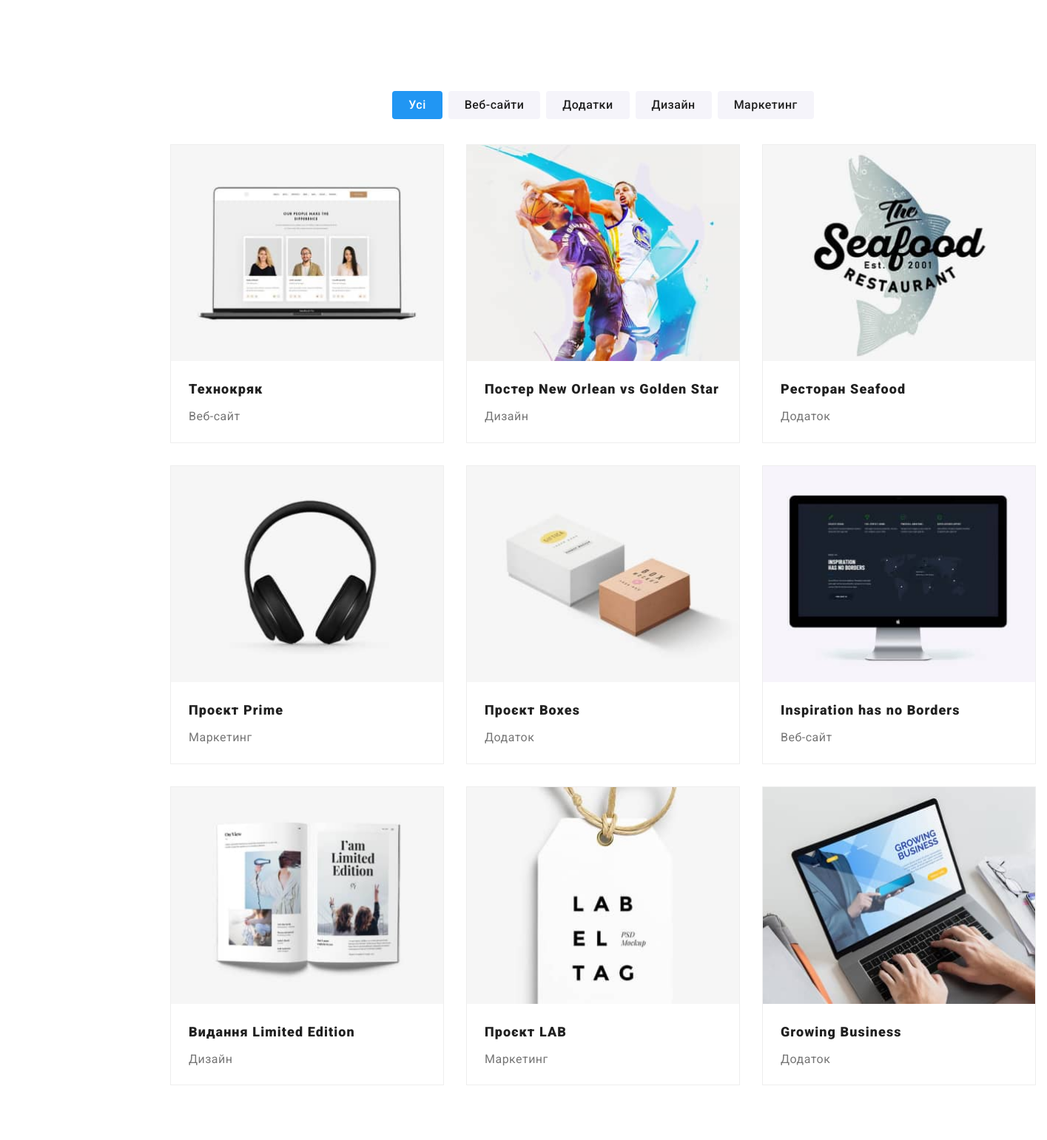
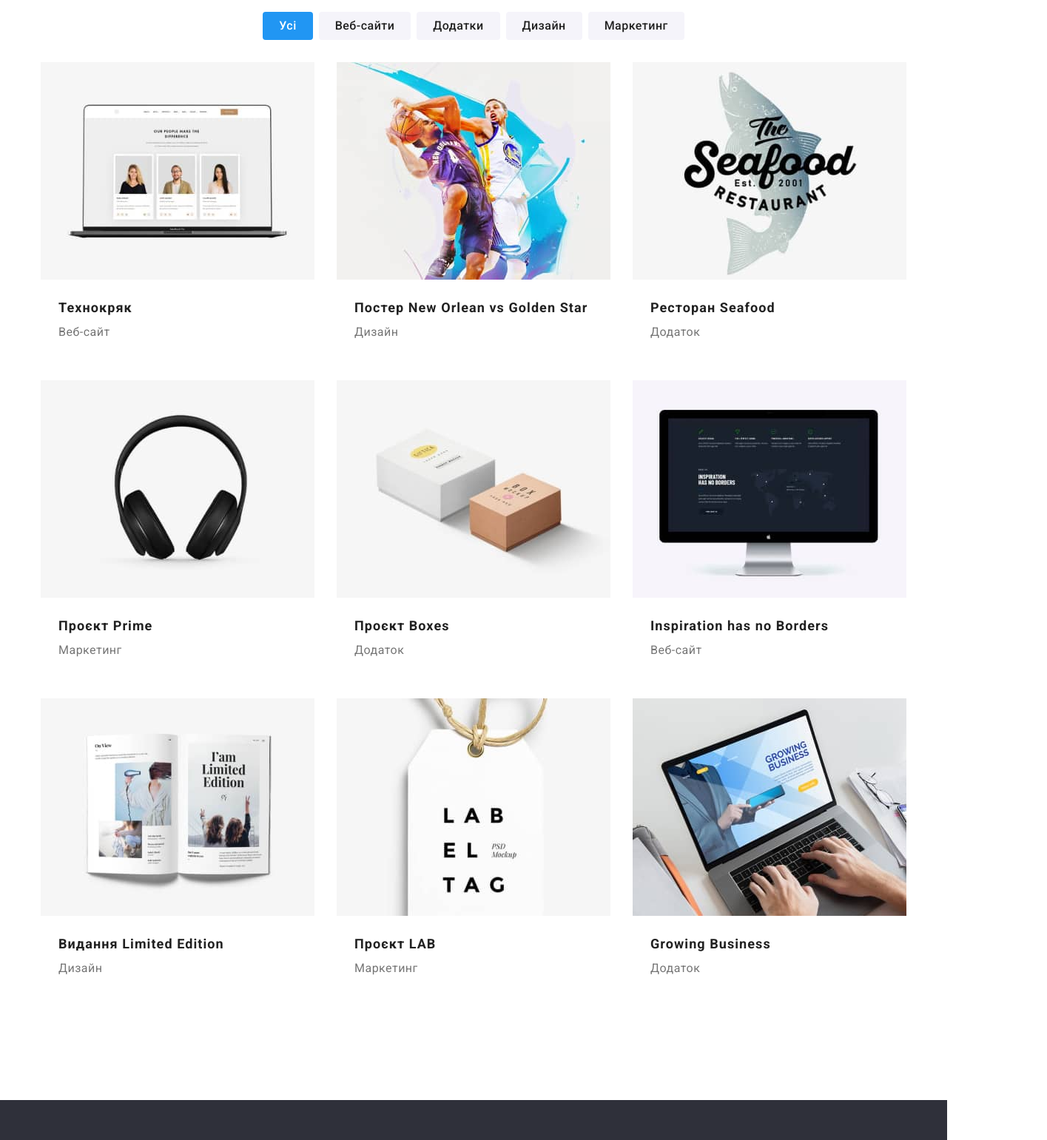
Before and after one commit to OksanaDONE/goit-markup-hw-03, a plain HTML site: page portfolio.html in a window 1280 px wide. Shown: the part 115-1656 px from the top of the page at 74% size, 1415 px wide, since content can reach past the window. Drawn offline with nearby package versions, Linux system fonts and the light colour scheme.

Commit message:
corrected home work

```diff
--- a/portfolio.html
+++ b/portfolio.html
@@ -7,16 +7,19 @@
     <link rel="preconnect" href="https://fonts.googleapis.com" />
     <link rel="preconnect" href="https://fonts.gstatic.com" crossorigin />
     <link
-      href="https://fonts.googleapis.com/css2?family=Open+Sans:wght@400;600;700&family=Raleway:wght@700&family=Roboto:wght@400;500;900&display=swap"
+      href="https://fonts.googleapis.com/css2?family=Raleway:wght@700&family=Roboto:wght@400;500;700;900&display=swap"
       rel="stylesheet"
     />
-    <link rel="stylesheet" href="https://cdn.jsdelivr.net/npm/modern-normalize@1.1.0/modern-normalize.css">
+    <link
+      rel="stylesheet"
+      href="https://cdn.jsdelivr.net/npm/modern-normalize@1.1.0/modern-normalize.css"
+    />
     <link rel="stylesheet" href="./styles/main.css" />
   </head>
   <body>
     <!-- це заголовок -->
     <header class="page-header">
-      <div class="container header-container-flex">
+      <div class="container header-container-flex main-heder">
         <a href="/index.html" class="link-logo link"><span>Web</span>Studio</a>
         <nav class="navigation">
           <ul class="navigation-list list">
@@ -51,128 +54,143 @@
     <!--фільтр портфоліо-->
 
     <main>
-      <section class="portfolio portfolio-main-page">
-        <div class="container">
+        <section class="portfolio">
+          <div class="container portfolio-general">
+          <div class="filter-general">
             <h1 hidden>Портфоліо</h1>
             <ul class="filter list filter-flex">
-            <li class="filter-list">
+              <li>
                 <button type="button" class="button-filter current">Усі</button>
               </li>
-            <li class="filter-list">
+              <li>
                 <button type="button" class="button-filter">Веб-сайти</button>
               </li>
-            <li class="filter-list">
+              <li>
                 <button type="button" class="button-filter">Додатки</button>
               </li>
-            <li><button type="button" class="button-filter">Дизайн</button></li>
-            <li class="filter-list">
+              <li>
+                <button type="button" class="button-filter">Дизайн</button>
+              </li>
+              <li>
                 <button type="button" class="button-filter">Маркетинг</button>
               </li>
             </ul>
           </div>
-        <!--КАРТКИ З ПОРТФОЛІО -->
-        <div class="container">
+<div>
   <ul class="list portfolio-list-flex">
-          <li class="flex-element-portfolio">
-            <img class="img-portfolio-main"
+  <li class="portfolio-elements-current">
+    <img
       src="./images.portfolio/img.jpg"
       alt="Технокряк"
       width="370"
       height="294"
     />
+    <div class="title-text-portfolio">
       <h2 class="portfolio-elements">Технокряк</h2>
-            <p class="portfolio-text">Веб-сайт</p>
+      <p class="portfolio-text">Веб-сайт</p></div>
   </li>
-          <li class="flex-element-portfolio">
-            <img class="img-portfolio-main"
+  <li class="portfolio-elements-current">
+    <img
       src="./images.portfolio/img-1.jpg"
       alt="Постер New Orlean vs Golden Star"
       width="370"
       height="294"
     />
-            <h2 class="portfolio-elements">Постер New Orlean vs Golden Star</h2>
-            <p class="portfolio-text">Дизайн</p>
+    <div class="title-text-portfolio">
+      <h2 class="portfolio-elements">
+      Постер New Orlean vs Golden Star
+    </h2>
+    <p class="portfolio-text">Дизайн</p></div>
   </li>
-          <li class="flex-element-portfolio">
-            <img class="img-portfolio-main"
+  <li class="portfolio-elements-current">
+    <img
       src="./images.portfolio/img-2.jpg"
       alt="Ресторан Seafood"
       width="370"
       height="294"
     />
-            <h2 class="portfolio-elements">Ресторан Seafood</h2>
-            <p class="portfolio-text">Додаток</p>
+    <div class="title-text-portfolio"><h2 class="portfolio-elements">Ресторан Seafood</h2>
+      <p class="portfolio-text">Додаток</p></div>
+
   </li>
-          <li class="flex-element-portfolio">
-            <img class="img-portfolio-main"
+  <li class="portfolio-elements-current">
+    <img
       src="./images.portfolio/img-3.jpg"
       alt="Проєкт Prime"
       width="370"
       height="294"
     />
-            <h2 class="portfolio-elements">Проєкт Prime</h2>
-            <p class="portfolio-text">Маркетинг</p>
+    <div class="title-text-portfolio"> <h2 class="portfolio-elements">Проєкт Prime</h2>
+      <p class="portfolio-text">Маркетинг</p></div>
+
   </li>
-          <li class="flex-element-portfolio">
-            <img class="img-portfolio-main"
+  <li class="portfolio-elements-current">
+    <img
       src="./images.portfolio/img-4.jpg"
       alt="Проєкт Boxes"
       width="370"
       height="294"
     />
-            <h2 class="portfolio-elements">Проєкт Boxes</h2>
-            <p class="portfolio-text">Додаток</p>
+    <div class="title-text-portfolio"><h2 class="portfolio-elements">Проєкт Boxes</h2>
+      <p class="portfolio-text">Додаток</p></div>
   </li>
-          <li class="flex-element-portfolio">
-            <img class="img-portfolio-main"
+  <li class="portfolio-elements-current">
+    <img
       src="./images.portfolio/img-5.jpg"
       alt="Inspiration has no Borders"
       width="370"
       height="294"
     />
-            <h2 class="portfolio-elements">Inspiration has no Borders</h2>
-            <p class="portfolio-text">Веб-сайт</p>
+    <div class="title-text-portfolio"><h2 class="portfolio-elements">Inspiration has no Borders</h2>
+      <p class="portfolio-text">Веб-сайт</p></div>
   </li>
-          <li class="flex-element-portfolio">
-            <img class="img-portfolio-main"
+  <li class="portfolio-elements-current">
+    <img
       src="./images.portfolio/img-6.jpg"
       alt="Видання Limited Edition"
       width="370"
       height="294"
     />
-            <h2 class="portfolio-elements">Видання Limited Edition</h2>
-            <p class="portfolio-text">Дизайн</p>
+    <div class="title-text-portfolio">  <h2 class="portfolio-elements">Видання Limited Edition</h2>
+      <p class="portfolio-text">Дизайн</p></div>
+
   </li>
-          <li class="flex-element-portfolio">
-            <img class="img-portfolio-main"
+  <li class="portfolio-elements-current">
+    <img
       src="./images.portfolio/img-7.jpg"
       alt="Проєкт LAB"
       width="370"
       height="294"
     />
-            <h2 class="portfolio-elements">Проєкт LAB</h2>
-            <p class="portfolio-text">Маркетинг</p>
+    <div class="title-text-portfolio"><h2 class="portfolio-elements">Проєкт LAB</h2>
+      <p class="portfolio-text">Маркетинг</p></div>
+
   </li>
-          <li class="flex-element-portfolio">
-            <img class="img-portfolio-main"
+  <li class="portfolio-elements-current">
+    <img
       src="./images.portfolio/img-8.jpg"
       alt="Growing Business"
       width="370"
       height="294"
     />
-            <h2 class="portfolio-elements">Growing Business</h2>
-            <p class="portfolio-text">Додаток</p>
+    <div class="title-text-portfolio"><h2 class="portfolio-elements">Growing Business</h2>
+      <p class="portfolio-text">Додаток</p></div>
+
   </li>
-        </ul></div>
+</ul>
 </section>
+</div>
+      </div>
     </main>
+
     <footer class="about-contacts">
-      <div class="container">
+      <div class="container footer-general">
         <a href="/index.html" class="liogo-footer link"
           ><span>Web</span>Studio
         </a>
         <address id="contacts">
-        <ul class="list address-flex">
+          <div class="all-contacts-footer">
+            <ul class="list">
               <li>
                 <a
                   href="https://goo.gl/maps/HAS33CNMjg7aCFYM8"
@@ -191,7 +209,9 @@
                 >
               </li>
             </ul>
-      </address></div>
+          </div>
+        </address>
+      </div>
     </footer>
   </body>
 </html>
--- a/styles/main.css
+++ b/styles/main.css
@@ -59,25 +59,27 @@ body {
 }
 
 /* ***** СТИЛІЗАЦІЯ ХЕДЕРА  */
+
+.header-container-flex {
+  display: flex;
+  align-items: baseline;
+}
 .navigation-list {
   display: flex;
 }
 
-.navigation {
-  display: flex;
-}
-.header-container-flex {
-  display: flex;
-  align-items: baseline;
-}
 .contact-us {
   display: flex;
 }
 .page-header {
   background-color: var(--text-color-white);
+  border: 1px solid #ECECEC;
+}
+
+/* .main-heder{
   padding-top: 32px;
   padding-bottom: 32px;
-}
+  border: 1px solid #ECECEC; */
 
 .link-logo {
   font-family: "Raleway";
@@ -102,7 +104,10 @@ body {
 .link-logo:focus {
   color: var(--accent-color);
 }
-
+.navigation {
+  padding-top: 32px;
+  padding-bottom: 32px;
+}
 .navigation-link {
   color: var(--primary-color);
   font-weight: 500;
@@ -126,6 +131,8 @@ body {
   line-height: 1.14;
   letter-spacing: 0.02em;
   margin-left: auto;
+  padding-top: 32px;
+  padding-bottom: 32px;
 }
 
 .mail-to,
@@ -144,11 +151,12 @@ body {
 
 /* ***** ЗАГОЛОВОК ТА КНОПКА ******/
 
+.hero-title {
+  padding-top: 94px;
+  padding-bottom: 94px;
+}
 .title {
   background-color: #2f303a;
- padding: 200px 0px;
- text-align: center;
-
 }
 .title-main {
   font-weight: 900;
@@ -158,12 +166,10 @@ body {
   letter-spacing: 0.06em;
   text-transform: uppercase;
   color: var(--text-color-white);
-  margin: 0px auto 30px;
-  width: 696px;
-
-
+  margin-bottom: 30px;
 }
 .button-main {
+  display: block;
   background-color: var(--accent-color);
   font-weight: 700;
   font-size: 16px;
@@ -171,8 +177,10 @@ body {
   letter-spacing: 0.06em;
   color: var(--text-color-white);
   padding: 10px 32px;
- border-radius: 4px;
- border: 0px;
+  border-radius: 4px;
+  border: 0px;
+  margin-left: auto;
+  margin-right: auto;
 }
 
 .button-main:hover,
@@ -184,15 +192,18 @@ body {
 
 .spesiality-flex {
   display: flex;
+  gap: 30px;
   flex-wrap: nowrap;
-  gap: 30px;
 }
 .specialty-list {
   flex-basis: calc((100%-90px) / 4);
 }
 
-.specialty {
-  margin: 94px 215px;
+.our-speciality {
+  padding-top: 94px;
+  padding-bottom: 94px;
+  place-content: auto;
+  padding-right: auto;
 }
 
 .section-title {
@@ -210,6 +221,7 @@ body {
   letter-spacing: 0.03em;
   text-transform: uppercase;
   color: var(--primary-color);
+  margin-bottom: 10px;
 }
 .specialty-tyext {
   font-weight: 400;
@@ -231,34 +243,33 @@ body {
   flex-basis: calc((100%-60px) / 3);
 }
 
+.portfolio-page {
+  padding-top: 0;
+  padding-bottom: 94px;
+}
+
 .what-we-do {
   margin-bottom: 50px;
-  margin-left: auto;
-  margin-right: auto;
 }
 /* ******* НАША КОМАНДА ******* */
-
-.team-flex {
+.about-team {
+  background: #f5f4fa;
+  padding-top: 94px;
+  padding-left: 215px;
+  padding-right: 215px;
+  padding-bottom: 94px;
+}
+.section-flex {
   display: flex;
   flex-wrap: wrap;
   gap: 30px;
+  flex-basis: calc((100%-90) / 4);
 }
-.team-flex-li {
-  flex-basis: calc((100%-90) / 4);
-  box-shadow: 0px 1px 3px rgba(0, 0, 0, 0.12), 0px 1px 1px rgba(0, 0, 0, 0.14), 0px 2px 1px rgba(0, 0, 0, 0.2);
-border-radius: 0px 0px 4px 4px;
-
-}
-.our-team {
+.section-title-team {
   margin-bottom: 50px;
 }
-.about-team {
-  background: #f5f4fa;
-  padding-top: 94px;
-  padding-bottom: 94px;
-}
-.team-img{
-  margin-bottom: 30px;
+.name-position-team {
+  padding: 30px 50px;
 }
 .team-name {
   font-weight: 500;
@@ -277,17 +288,17 @@ border-radius: 0px 0px 4px 4px;
   text-align: center;
   letter-spacing: 0.03em;
   color: var(--secondary-color);
-  margin-bottom: 30px;
 }
 
 /* ***** ФУТЕР ***** */
 
 .about-contacts {
   background: #2f303a;
+}
+
+.footer-general {
   padding-top: 60px;
-  padding-bottom:60px;
-  padding-left: 215px;
-  padding-right: 1154px;
+  padding-bottom: 60px;
 }
 .liogo-footer {
   font-family: "Raleway";
@@ -296,7 +307,7 @@ border-radius: 0px 0px 4px 4px;
   line-height: 1.19;
   letter-spacing: 0.03em;
   color: var(--text-color-white);
-  display:inline-block;
+  display: inline-block;
   margin-bottom: 20px;
 }
 
@@ -308,7 +319,7 @@ border-radius: 0px 0px 4px 4px;
 }
 
 .our-address {
-  display:inline-block;
+  display: inline-block;
   font-style: normal;
   font-weight: 400;
   font-size: 14px;
@@ -316,7 +327,6 @@ border-radius: 0px 0px 4px 4px;
   letter-spacing: 0.03em;
   color: var(--text-color-white);
   margin-bottom: 9px;
-
 }
 
 .our-address:focus {
@@ -331,25 +341,36 @@ border-radius: 0px 0px 4px 4px;
 .our-tel:focus {
   color: var(--accent-color);
 }
-.our-mail{
+.our-mail {
   margin-bottom: 9px;
 }
-.our-tel {margin-bottom: 0px;}
+
 .our-mail,
 .our-tel {
-  display:inline-block;
+  display: inline-block;
   font-style: normal;
   font-weight: 400;
   font-size: 14px;
   line-height: 1.7;
   letter-spacing: 0.03em;
   color: rgba(255, 255, 255, 0.6);
-
 }
 
-/* ***** СТИЛІЗАЦІЯ ПОРТФОЛІО СТОРІНКИ ***** */
-.portfolio-main-page{
-padding: 94px 215px;
+/* ***** СТИЛІЗАЦІЯ ПОРТФОЛІО ***** */
+.portfolio-general {
+  padding-top: 45px;
+  padding-bottom: 143px;
+  background-color: var(--text-color-white);
+  margin-bottom: ;
+}
+.filter-general {
+  margin-bottom: 30px;
+}
+.filter-flex {
+  display: flex;
+  gap: 8px;
+  text-wrap: wrap;
+  justify-content: center;
 }
 
 .button-filter:hover,
@@ -357,51 +378,39 @@ padding: 94px 215px;
   background-color: var(--accent-color);
   color: var(--text-color-white);
 }
-.filter-flex {
-  display:flex;
-  justify-content: center;
-  gap: 8px;
-  }
-
-  .filter-list{
-    margin-bottom: 34px;
-  }
 
 .button-filter {
-  display: block;
-  background-color: #f5f4fa;
+  font-family: "Roboto";
+  font-style: normal;
   font-weight: 500;
   font-size: 16px;
-  line-height: 1.62;
+  line-height: 1.63;
   text-align: center;
   letter-spacing: 0.03em;
   color: var(--primary-color);
+  background: #f5f4fa;
   border-radius: 4px;
   padding: 6px 22px;
   border: none;
 }
+/*  =======================*/
 
-/* ****** СТИЛІЗАЦІЯ КАРТКИ ПОРТФОЛІО**** */
-
-
-.flex-element-portfolio{
-  max-width: 370px;
-  background: #FFFFFF;
-border: 1px solid #EEEEEE;
+.portfolio-list-flex {
+  display: flex;
+  gap: 30px;
+  flex-wrap: wrap;
 }
-.portfolio-list-flex {display:flex;
-  gap: 30px;
-flex-wrap: wrap;
-flex-basis: calc((100%-60) / 3);
+.portfolio-elements-current {
+  flex-basis: calc((100%-60) / 3);
 }
 .portfolio-elements {
+  font-family: "Roboto";
+  font-style: normal;
   font-weight: 700;
   font-size: 18px;
   line-height: 2;
   letter-spacing: 0.06em;
   color: var(--primary-color);
-  margin-bottom: 4px;
-  margin-left: 24px;
 }
 .portfolio-text {
   font-weight: 400;
@@ -409,10 +418,12 @@ flex-basis: calc((100%-60) / 3);
   line-height: 1.86;
   letter-spacing: 0.03em;
   color: var(--secondary-color);
-  margin-bottom: 20px;
-  margin-left: 24px;
 }
-.img-portfolio-main{margin-bottom: 20px;}
+
+.title-text-portfolio {
+  padding: 20px 24px;
+}
+
 .filter .button-filter.current {
   background-color: var(--accent-color);
   color: var(--text-color-white);
```
Also changed, not shown: index.html (+37 -28 lines). Lines whose indentation alone changed are shown as unchanged.
